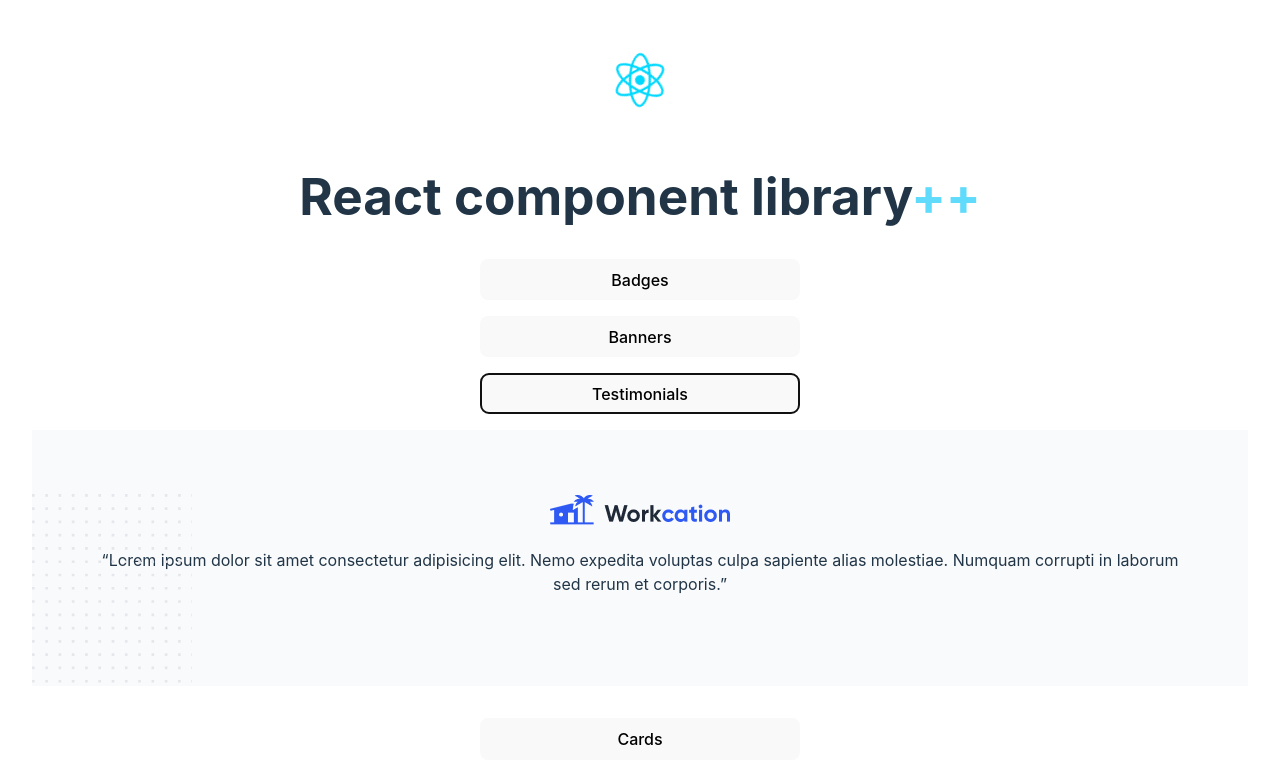
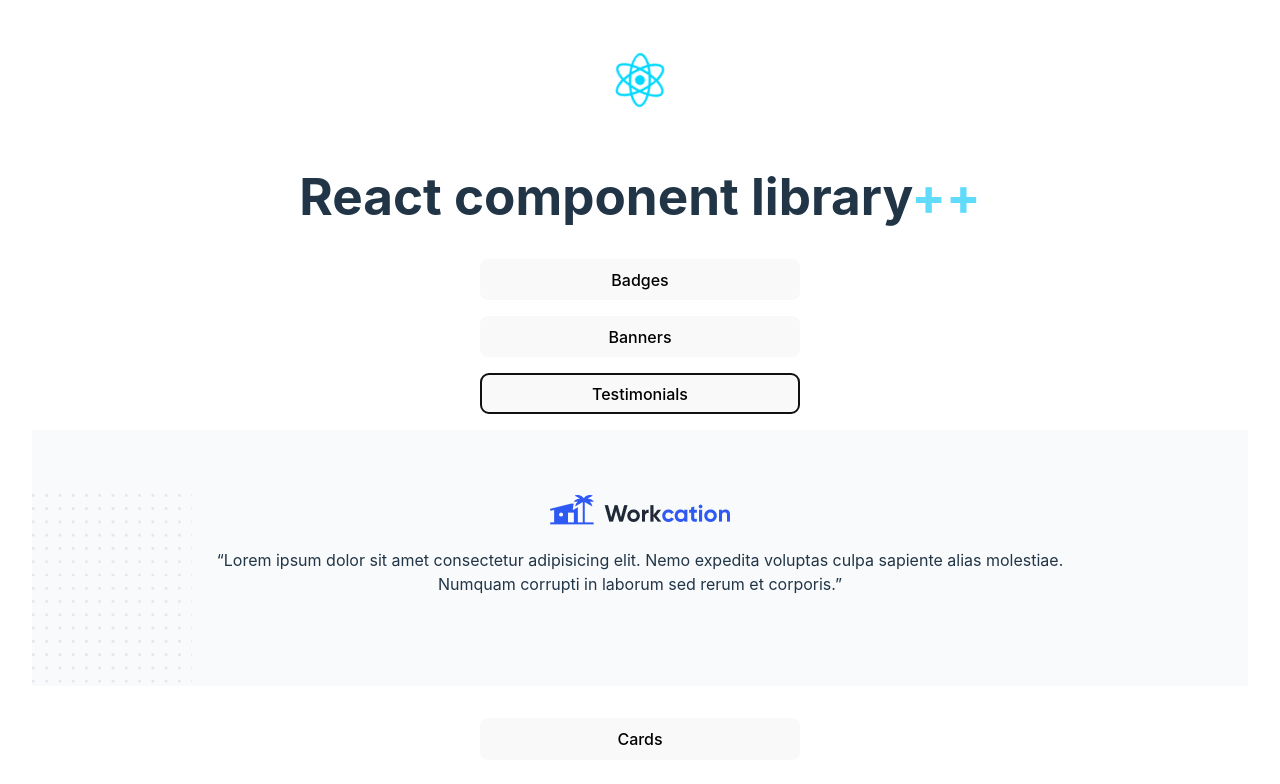
Before and after one commit to kayla-pagan/react-component-library, a React (Vite) app: page / in a window 1280 px wide. Both pictures are taken after a click on the button "Testimonials". Shown: the top 784 px of the page. Built offline with nearby package versions, Linux system fonts and the light colour scheme.

Commit message:
add max-width and margin to testimonial content

```diff
--- a/src/App.css
+++ b/src/App.css
@@ -164,6 +164,11 @@
   z-index: 2;
 }
 
+.testimonial--content {
+  width: 80%;
+  margin: 0 auto;
+}
+
 .transparent {
   background: transparent;
 }
--- a/src/components/Testimonial/Testimonial.jsx
+++ b/src/components/Testimonial/Testimonial.jsx
@@ -11,7 +11,7 @@ export default function Testimonial({children, src, ...rest}){
             <div className="testimonial--container">
                 <div className="testimonial--content">
                     {src ? null : <img className="company-logo" src={companyLogo} />}
-                    <p>{children}</p>
+                    <p className="testimonial--text">{children}</p>
                 </div>
             </div>
         </div>
```
